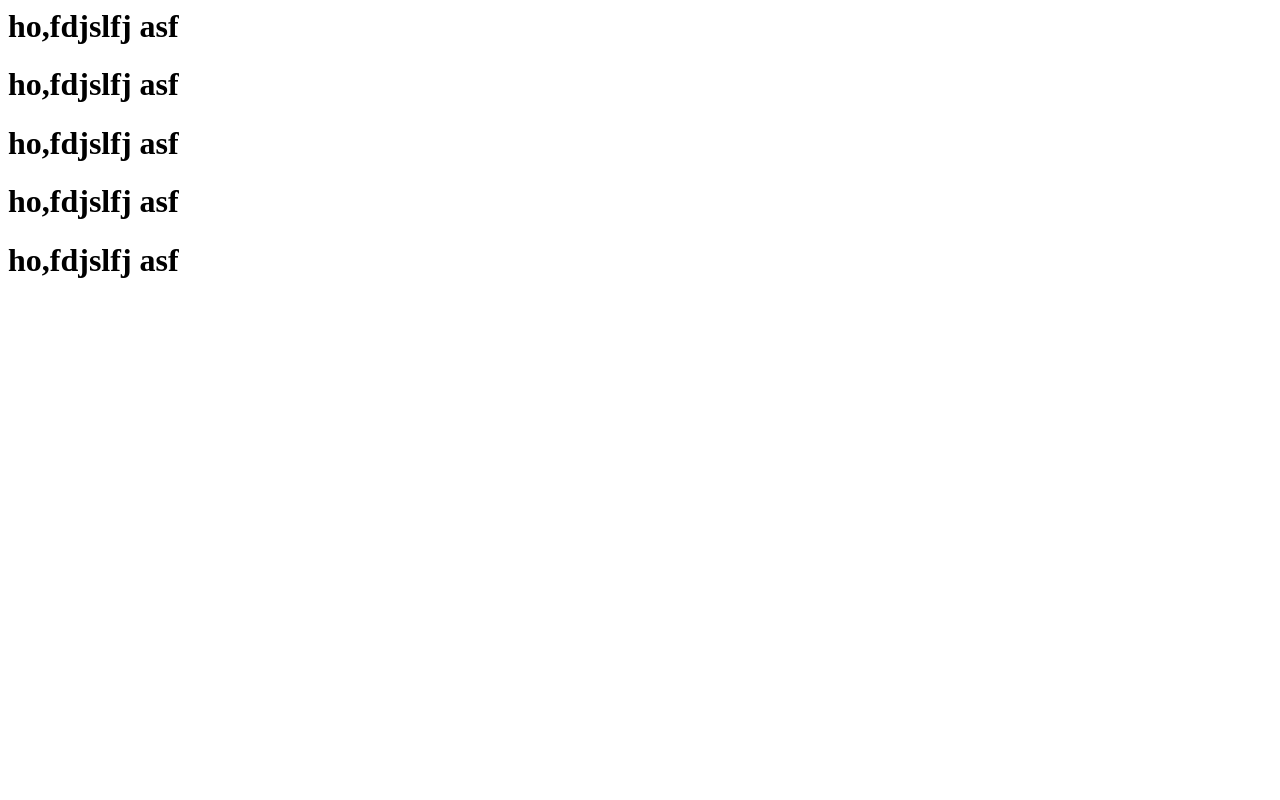
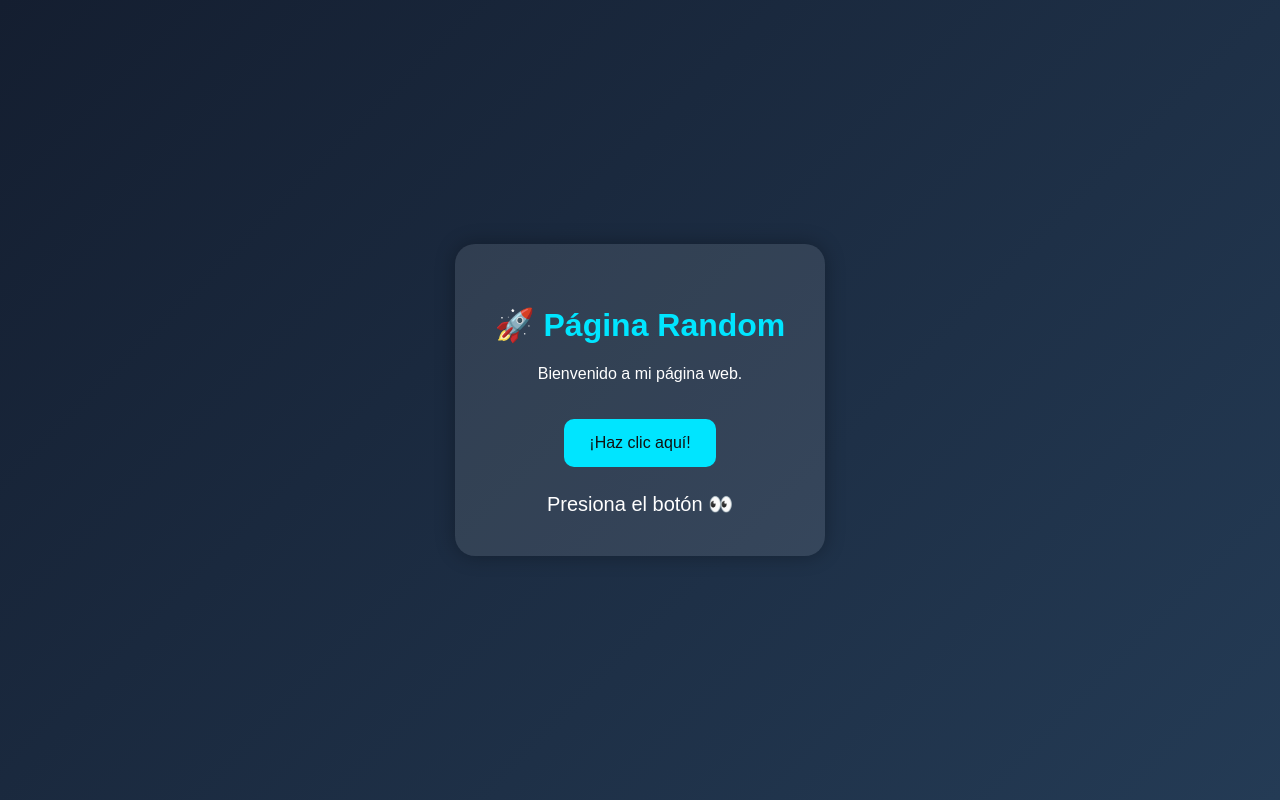
Before and after one commit to Derxal/Runner, a plain HTML site: page index.html in a window 1280 px wide. Drawn offline with Linux system fonts and the light colour scheme.

Commit message:
new html

```diff
--- a/index.html
+++ b/index.html
@@ -1,5 +1,91 @@
-<h1>ho,fdjslfj asf </h1>
-<h1>ho,fdjslfj asf </h1>
-<h1>ho,fdjslfj asf </h1>
-<h1>ho,fdjslfj asf </h1>
-<h1>ho,fdjslfj asf </h1>
+
+<!DOCTYPE html>
+<html lang="es">
+<head>
+    <meta charset="UTF-8">
+    <meta name="viewport" content="width=device-width, initial-scale=1.0">
+    <title>Web Random</title>
+
+    <style>
+        body {
+            font-family: Arial, sans-serif;
+            background: linear-gradient(135deg, #141e30, #243b55);
+            color: white;
+            display: flex;
+            justify-content: center;
+            align-items: center;
+            height: 100vh;
+            margin: 0;
+        }
+
+        .container {
+            text-align: center;
+            background: rgba(255,255,255,0.1);
+            padding: 40px;
+            border-radius: 20px;
+            box-shadow: 0 0 20px rgba(0,0,0,0.3);
+        }
+
+        h1 {
+            color: #00e5ff;
+        }
+
+        button {
+            padding: 15px 25px;
+            border: none;
+            border-radius: 10px;
+            background: #00e5ff;
+            color: #111;
+            font-size: 16px;
+            cursor: pointer;
+            margin-top: 20px;
+        }
+
+        button:hover {
+            background: #00bcd4;
+        }
+
+        #mensaje {
+            font-size: 20px;
+            margin-top: 25px;
+        }
+    </style>
+</head>
+
+<body>
+
+    <div class="container">
+        <h1>🚀 Página Random</h1>
+        <p>Bienvenido a mi página web.</p>
+
+        <button onclick="cambiarMensaje()">
+            ¡Haz clic aquí!
+        </button>
+
+        <div id="mensaje">
+            Presiona el botón 👀
+        </div>
+    </div>
+
+    <script>
+        const mensajes = [
+            "¡Hola, mundo! 🌎",
+            "Nunca dejes de aprender 🚀",
+            "JavaScript es divertido 💻",
+            "Hoy será un gran día 😎",
+            "Git push exitoso 🔥",
+            "Sigue programando ⚡"
+        ];
+
+        function cambiarMensaje() {
+            const random = Math.floor(
+                Math.random() * mensajes.length
+            );
+
+            document.getElementById("mensaje").innerText =
+                mensajes[random];
+        }
+    </script>
+
+</body>
+</html>
```
